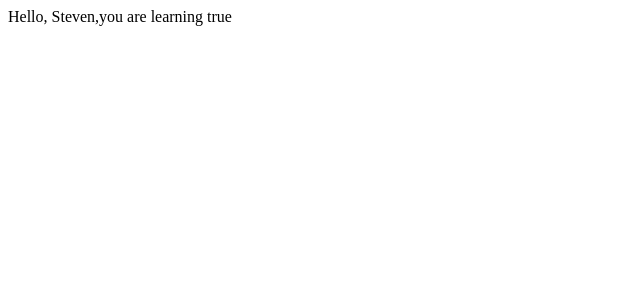
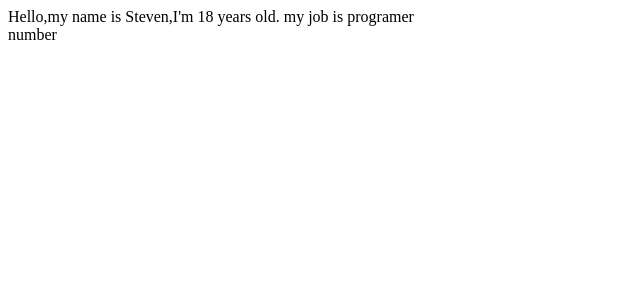
Before and after one commit to WinnieS0728/TypeScript, a React (Create React App) app in the folder steven/: page / in a window 1280 px wide. Shown: the top 300 px of the page, without its empty margins (0-640 px from the left). Built offline with nearby package versions, Linux system fonts and the light colour scheme.

Commit message:
learn typescript

```diff
--- a/steven/src/App.tsx
+++ b/steven/src/App.tsx
@@ -1,5 +1,6 @@
 import React from "react";
 import Hello from "./Hello";
+
 function App() {
   return (
     <div className="App">
--- a/steven/src/Hello.tsx
+++ b/steven/src/Hello.tsx
@@ -1,17 +1,28 @@
 const Hello = () => {
-
   const sayHello = (person: string) => {
     return `Hello, ${person}`;
   };
   const saySomeThing = (someThing: any) => {
     return someThing;
   };
-
-  const self = () => {};
+  const mySum = (a: number, b: number): number => {
+    return a + b;
+  };
+  interface Person {
+    readonly id: number;
+    name: string;
+    age?: number;
+    [propName: string]: string | number | undefined;
+  }
+  const Bot: (person: Person) => string = (person) => {
+    const { name, age, job } = person;
+    return `Hello,my name is ${name},I'm ${age} years old. my job is ${job}`;
+  };
   return (
     <div>
-      {sayHello("Steven") + `,you are learning ` + saySomeThing(true)}
+      {Bot({ id: 1, name: "Steven", age: 18, job: "programer" })}
       <br />
+      {typeof mySum(1, 2)}
     </div>
   );
 };
```
